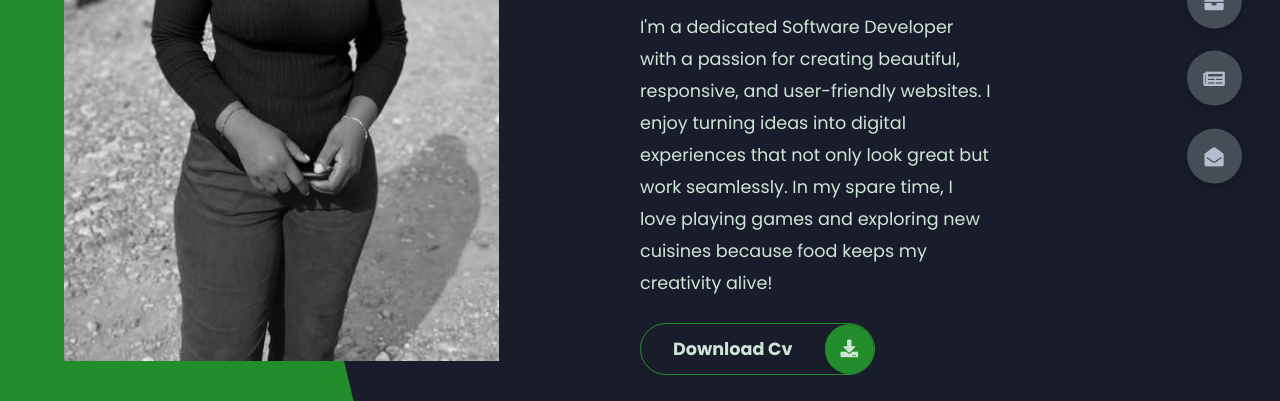
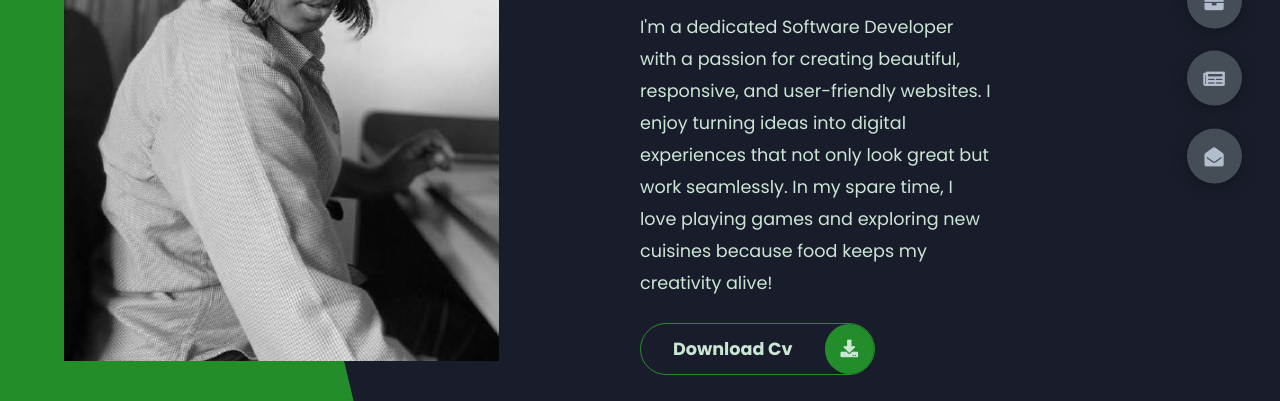
Before and after one commit to MaryA-23/marya-23.github.io, a plain HTML site: page index.html in a window 1280 px wide. Shown: the part 399-800 px from the top of the page. Drawn offline with Linux system fonts and the light colour scheme.

Commit message:
making a change

```diff
--- a/index.html
+++ b/index.html
@@ -18,7 +18,7 @@
       <div class="left-header">
         <div class="h-shape"></div>
           <div class="image">
-            <img src="img/brown.jpg" alt="">
+            <img src="img/marybrown.jpg" alt="">
           </div>
       </div>
       <div class="right-header">
```
Also changed, not shown: img/brown.jpg (deleted), img/marybrown.jpg (added).
